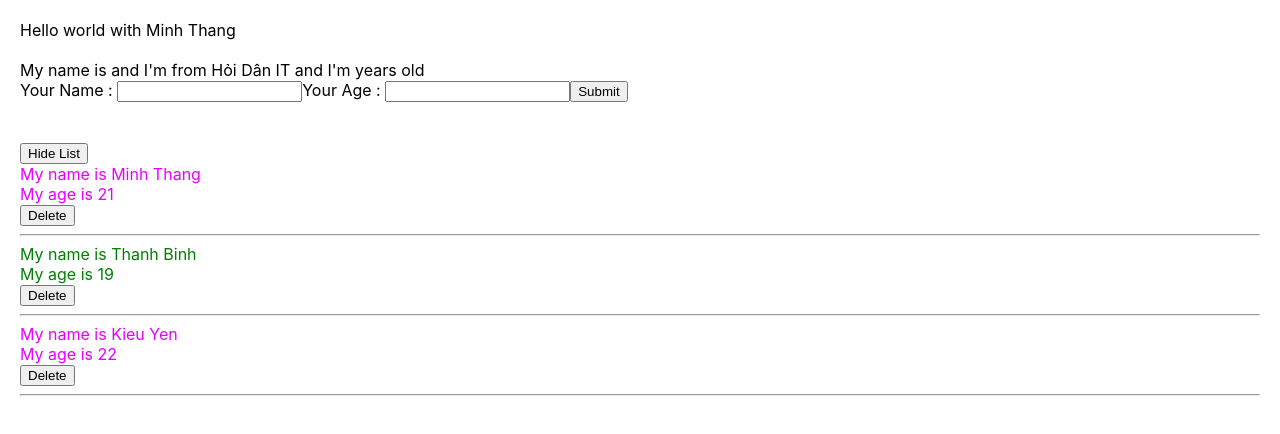
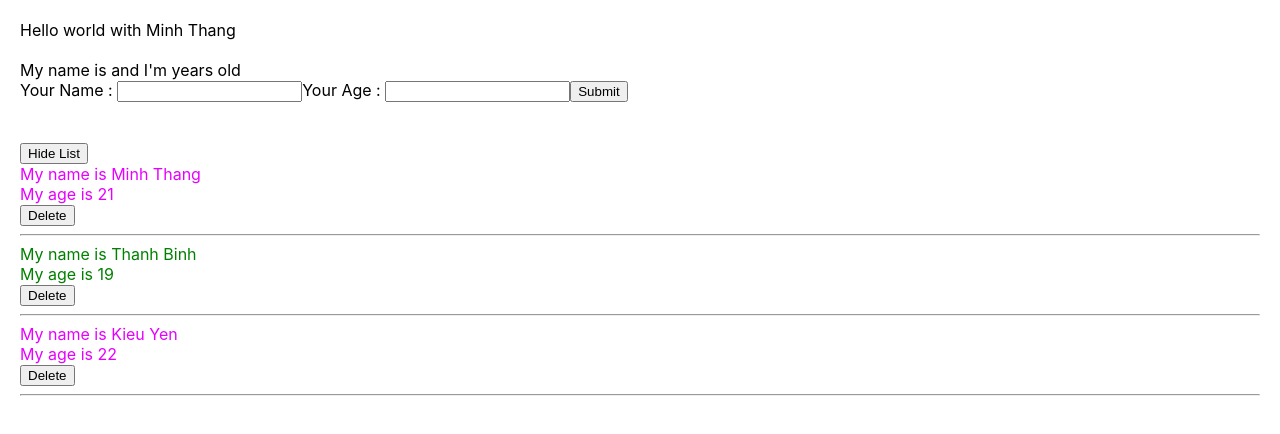
Before and after one commit to Thang-Nguyen-Minh/REACTJS, a React (Create React App) app: page / in a window 1280 px wide. Shown: the top 434 px of the page. Built offline with nearby package versions, Linux system fonts and the light colour scheme.

Commit message:
Solve UseState

```diff
--- a/src/components/AddUserInfo.js
+++ b/src/components/AddUserInfo.js
@@ -1,54 +1,43 @@
-import React from "react";
-//1. Tạo 1 class kế thừa React.Component và export nó ra, chả hiểu dạy cái này làm chó gì
-class AddUserInfo extends React.Component {
-    state = {
-        name : '',
-        address: 'Hỏi Dân IT',
-        age: ''
-    };
+import React,{useState} from "react";
+
+const AddUserInfo = (props) =>{
     //Khi gọi đến hàm sẽ cập nhật giá trị tên và tuổi
-    handleOnChangeInput = (event) => {
+    const [nameUpdate, setNameUpdate] = useState('');
+    const [ageUpdate, setAgeUpdate] = useState('');
+
+    const handleOnChangeInput = (event) => {
+        setNameUpdate(event.target.value)
+    }
+
+    const handleOnChangeAge = (event) => {
+        setAgeUpdate(event.target.value);
+    }
+
+    const handleOnSubmit = (event) => {
         event.preventDefault();
-        this.setState({
-            name: event.target.value,
-        })
-    }
-    handleOnChangeAge = (event) => {
-        event.preventDefault();
-        this.setState({
-            age: event.target.value,
-        })
-    }
-    handleOnSubmit = (event) => {
-        event.preventDefault();
-        console.log(this.state);
-        this.props.handleAddNewUser({
+        props.handleAddNewUser({
             id : Math.floor(Math.random()*100)+1+"-random",
-            name : this.state.name,
-            age : this.state.age
+            name : nameUpdate,
+            age : ageUpdate
         });//đang thực thi => cần ()
     }
-    render() {
     return (
         <div>
-                My name is {this.state.name} and I'm from {this.state.address} and I'm {this.state.age} years old
-                <form onSubmit={(event) => {this.handleOnSubmit(event)}}>
+            My name is {nameUpdate} and I'm {ageUpdate} years old
+            <form onSubmit={(event) => {handleOnSubmit(event)}}>
                 <label>Your Name : </label>
                 <input
-
-                        //ô input muốn hiện thị mặc định giá trị nào đó ngay khi vào trang web
-                        value={this.state.name}//giá trị khởi tạo trong ô input
+                    value={nameUpdate}
                     type='text'
-                        onChange={(event) => {this.handleOnChangeInput(event)}}/>
+                    onChange={(event) => {handleOnChangeInput(event)}}/>
                 <label>Your Age : </label>
                 <input
-                        value={this.state.age}
+                    value={ageUpdate}
                     type='text'
-                        onChange={(event) => {this.handleOnChangeAge(event)}}/>
+                    onChange={(event) => {handleOnChangeAge(event)}}/>
                 <button type="submit" >Submit</button>
             </form>
         </div>
     )
 }
-}
 export default AddUserInfo;
--- a/src/components/MyComponent.js
+++ b/src/components/MyComponent.js
@@ -1,6 +1,7 @@
-import React from 'react'
+import React,{useState} from 'react'
 import AddUserInfo from './AddUserInfo'
 import DisplayInfo from './DisplayInfo'
+/*
 //class component
 //function component
 //render : tập hợp khối HTML xong chuyển thành giao diện
@@ -75,7 +76,7 @@ class MyComponent extends React.Component {
         return(
             <>
                 {console.log(test)}
-                {/*{JSON.stringify(test)}*/}
+                {{JSON.stringify(test)}}
                 <br/>
                 <div className="a">
                     <AddUserInfo
@@ -94,4 +95,66 @@ class MyComponent extends React.Component {
         )
     }
 }
+*/
+const MyComponent = () => {
+    const listUsers=[
+        {
+            id: 1,
+            name: 'Minh Thang',
+            age: '21'
+        },
+        {
+            id: 2,
+            name: 'Thanh Binh',
+            age: '19'
+        },
+        {
+            id: 3,
+            name: 'Kieu Yen',
+            age: '22'
+        }
+    ]
+    // //Sai không cần 2 state do khi render lại giao diện nó sẽ xung đột với nhau
+    // //Kiêu khi mk thêm nhưng xóa mk k làm gì thì React nó đéo hiểu mk đang làm gì cả
+    // const [addUser, setAddUser] = useState(listUsers)
+    // const [deleteUser, setDeleteUser] = useState(listUsers)
+    //Đúng => xử lý với 1 useState là được
+    //Dữ liệu khi render lại thì phải là thg sẽ thay đổi : state users chứ không phải là const listUsers
+    const [users, setUsers] = useState(listUsers)
+    const [click, setClick] = useState({})
+
+    const handleClick = () => {
+       setClick({
+           name: 'Minh Thang',
+           age: Math.floor(Math.random()*100)+1
+       })
+    }
+
+    const handleAddNewUser = (userObj ) => {
+        setUsers(prev => [userObj,...prev])
+    }
+
+    const handleDeleteUser = (userId) => {
+        setUsers(prev => prev.filter(user => user.id !== userId))
+    }
+
+    return(
+        <>
+            <br/>
+            <div className="a">
+                <AddUserInfo
+                    handleAddNewUser={handleAddNewUser}
+                />
+                <br/> <br/>
+                <DisplayInfo
+                    listUsers={users}
+                    handleDeleteUser={handleDeleteUser}
+                />
+            </div>
+            <div className="b">
+
+            </div>
+        </>
+    )
+}
 export default MyComponent;
```
Lines whose indentation alone changed are shown as unchanged.
